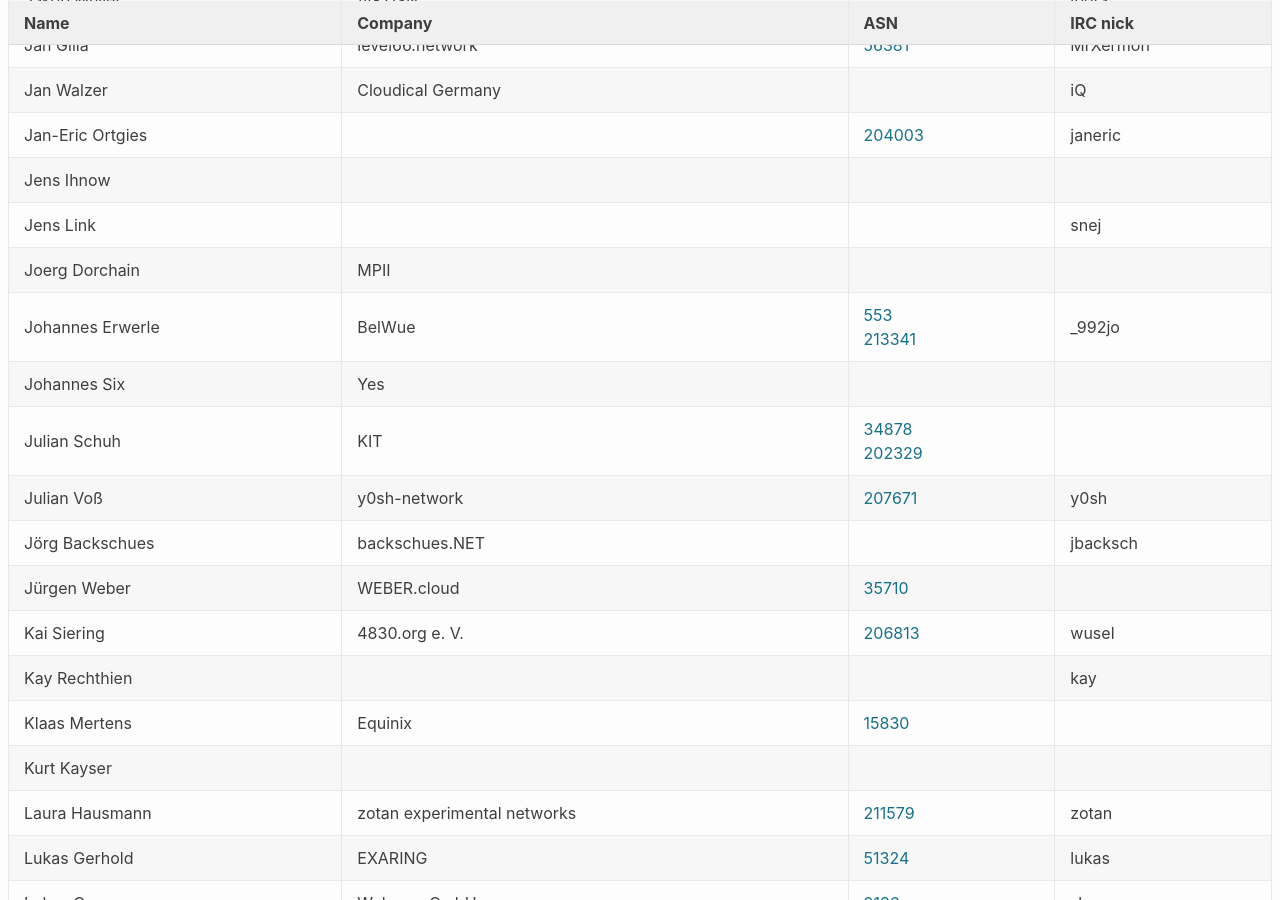
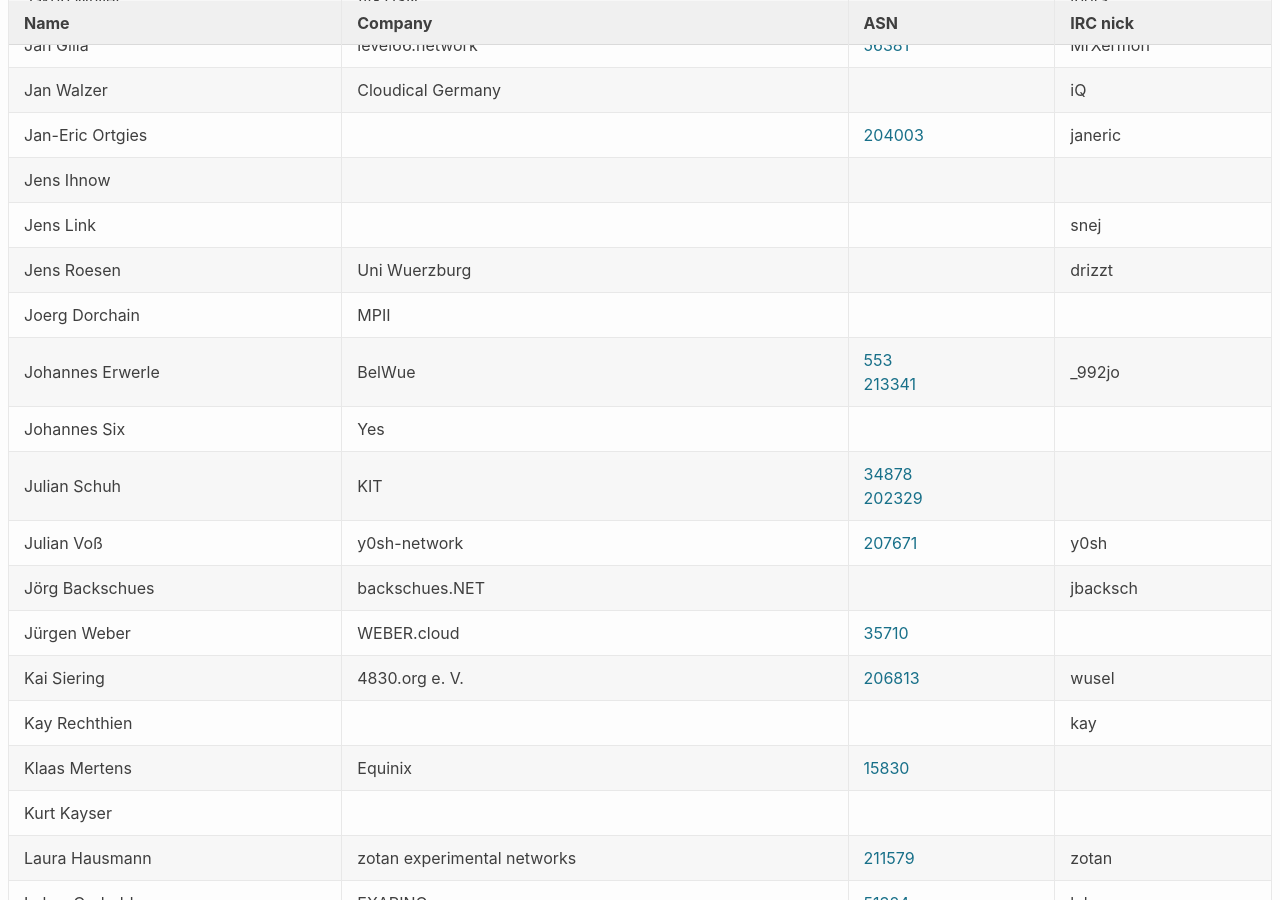
Before and after one commit to denog/pretix-attendeelist, a Jekyll site: the page built from denog13/index.markdown, in a window 1280 px wide and 900 px high, scrolled down 1945 px. Built offline with Jekyll 4.4.1, drawn with Linux system fonts in a browser that asks for light colours; some of the changed text lies outside the part shown.

Commit message:
Latest data: Wed Sep 29 16:57:30 UTC 2021

```diff
--- a/_data/attendees_denog13.json
+++ b/_data/attendees_denog13.json
@@ -282,6 +282,12 @@
     "asn": null
   },
   {
+    "name": "Jens Roesen",
+    "company": "Uni Wuerzburg",
+    "irc": "drizzt",
+    "asn": null
+  },
+  {
     "name": "Joerg Dorchain",
     "company": "MPII",
     "irc": null,
@@ -534,6 +540,12 @@
     "asn": "24961"
   },
   {
+    "name": "Peter Hurtenbach",
+    "company": null,
+    "irc": null,
+    "asn": "211671"
+  },
+  {
     "name": "Peter Sievers",
     "company": null,
     "irc": "PSI",
```
